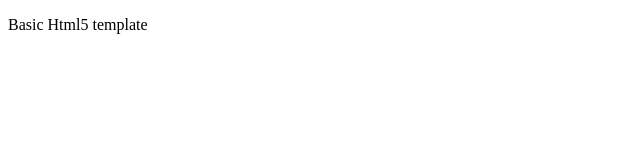
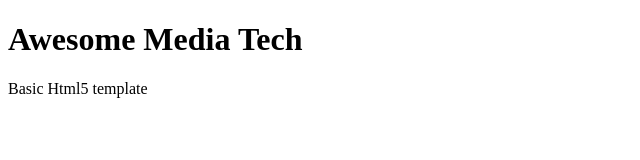
Before and after one commit to awesomemediatech/htmltemplate, a plain HTML site: page index.html in a window 1280 px wide. Shown: the whole page, without its empty margins (0-640 px from the left). Drawn offline with Linux system fonts and the light colour scheme.

Commit message:
header tag added in the body

```diff
--- a/index.html
+++ b/index.html
@@ -17,6 +17,9 @@
     <link href="css/style.css?v=1.0" rel="stylesheet">
   </head>
   <body>
+    <header>
+      <h1>Awesome Media Tech</h1>
+    </header>
     <p>Basic Html5 template</p>
   </body>
 </html>
```
